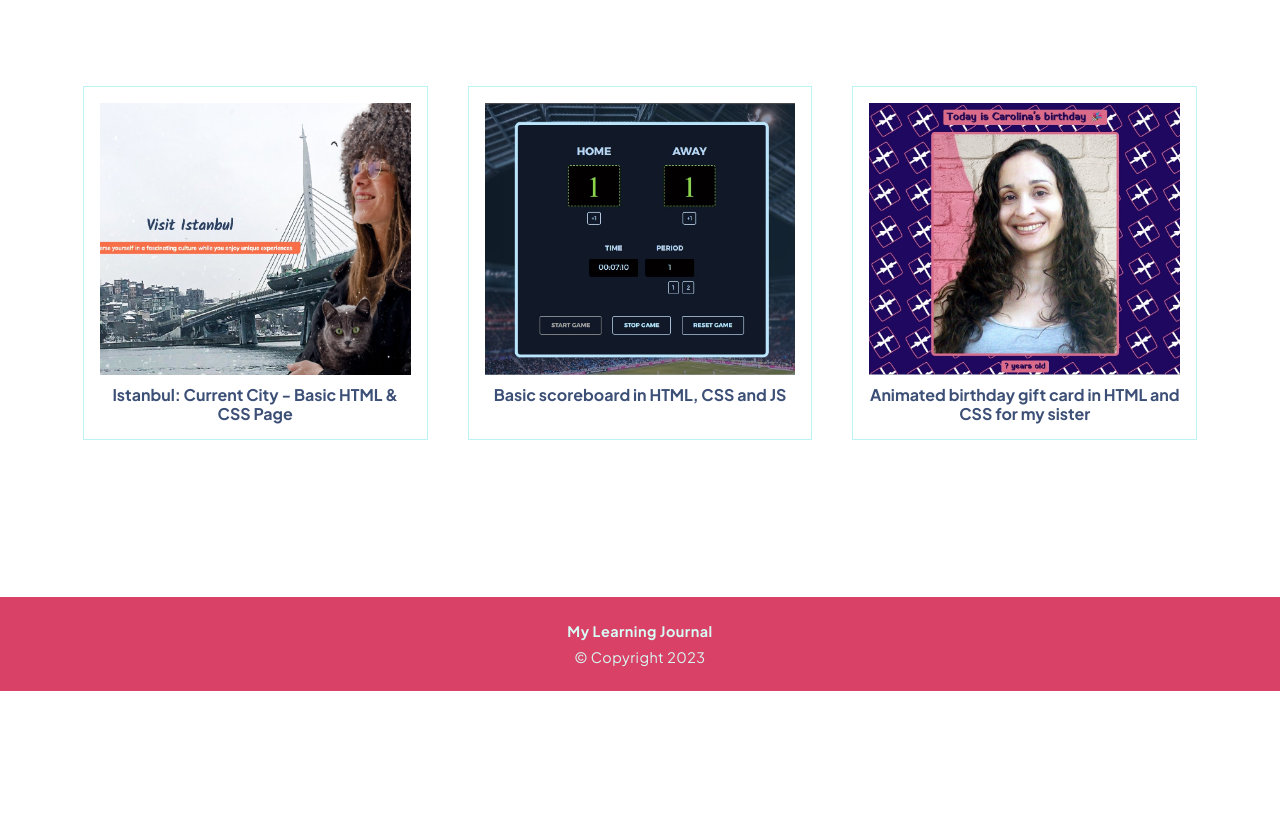
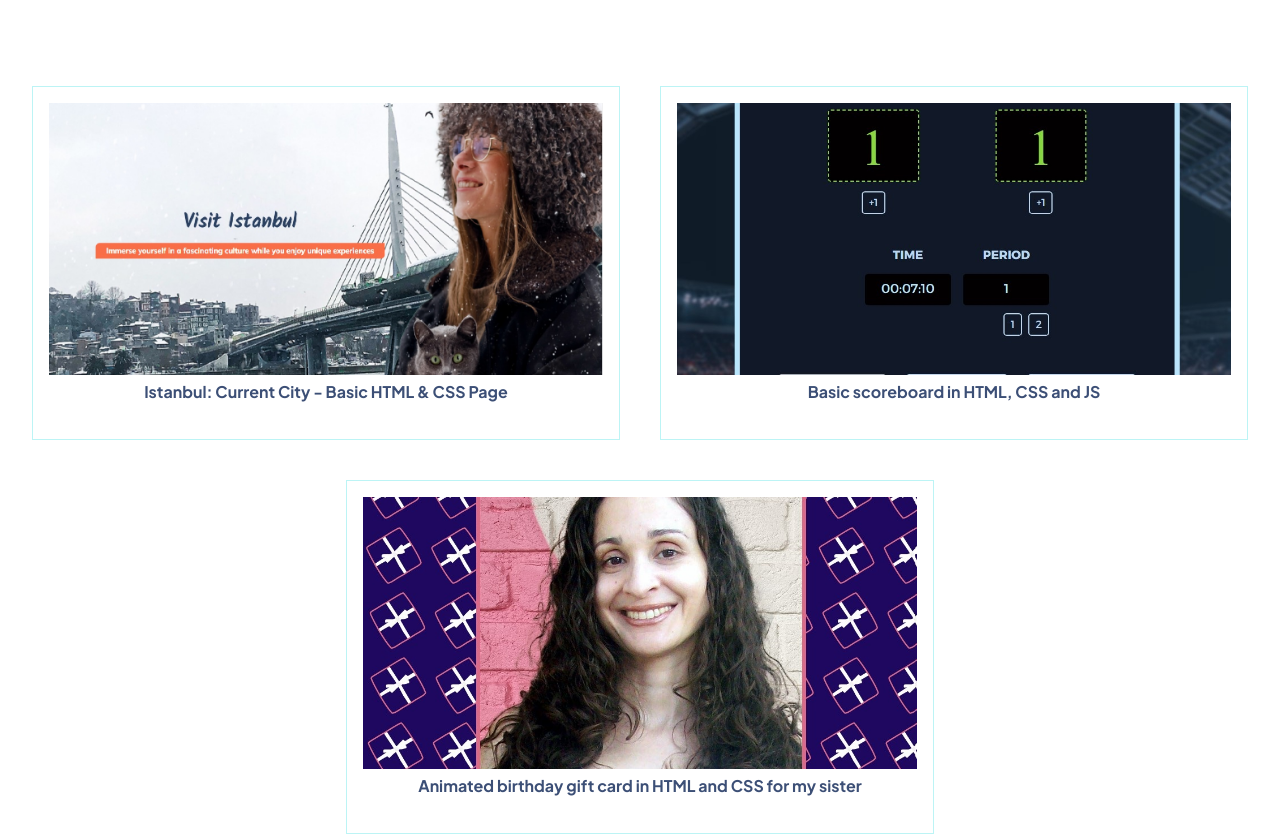
Before and after one commit to carlasmartinsr/My-Portafolio-Journal, a plain HTML site: page post.html in a window 1280 px wide. Shown: the part 1527-2364 px from the top of the page. Before the commit the page ends 2218 px from the top, so only its background shows below. Drawn offline with nearby package versions, Linux system fonts and the light colour scheme.

Commit message:
update css

```diff
--- a/css/about.css
+++ b/css/about.css
@@ -252,15 +252,10 @@ h2 {
 }
  */
 
+/* ----- Projects ----- */
+
 .section-project {
   padding: 5em 2em 1.875em 2em;
-}
-
-.project-container a {
-  text-decoration: none;
-  margin: 0;
-  padding: 0;
-  display: block;
 }
 
 .project-container {
@@ -274,10 +269,13 @@ h2 {
 }
 
 .project-card a {
+  text-decoration: none;
+  display: block;
+  margin: 0;
+  padding: 1em;
   flex: 0 1 calc(100% - 1.25em);
   display: grid;
   grid-template-rows: 17em 3em;
-  padding: 1em;
   text-align: center;
 }
 
@@ -310,11 +308,13 @@ h2 {
   grid-row: 2/3;
 }
 
-@media (min-width: 48em) {
+@media (min-width: 30em) {
   .project-card {
-    flex: 0 1 calc(30% - 1.25em);
+    flex: 0 1 calc(50% - 1.25em);
   }
+
   .project-card p {
+    padding: 0.5em 0;
     font-size: 1rem;
   }
 }
--- a/css/index.css
+++ b/css/index.css
@@ -294,10 +294,10 @@ h3 {
   text-decoration: none;
   display: block;
   margin: 0;
+  padding: 1em;
   flex: 0 1 calc(100% - 1.25em);
   display: grid;
   grid-template-rows: 17em 3em;
-  padding: 1em;
   text-align: center;
 }
 
--- a/css/post.css
+++ b/css/post.css
@@ -233,13 +233,6 @@ h2 {
   padding: 5em 2em 1.875em 2em;
 }
 
-.project-container a {
-  text-decoration: none;
-  margin: 0;
-  padding: 0;
-  display: block;
-}
-
 .project-container {
   margin: 0 auto;
   max-width: 78.125em;
@@ -251,10 +244,13 @@ h2 {
 }
 
 .project-card a {
+  text-decoration: none;
+  display: block;
+  margin: 0;
+  padding: 1em;
   flex: 0 1 calc(100% - 1.25em);
   display: grid;
   grid-template-rows: 17em 3em;
-  padding: 1em;
   text-align: center;
 }
 
@@ -287,15 +283,16 @@ h2 {
   grid-row: 2/3;
 }
 
-@media (min-width: 48em) {
+@media (min-width: 30em) {
   .project-card {
-    flex: 0 1 calc(30% - 1.25em);
+    flex: 0 1 calc(50% - 1.25em);
   }
+
   .project-card p {
+    padding: 0.5em 0;
     font-size: 1rem;
   }
 }
-
 /* ----- Footer ----- */
 footer {
   display: flex;
```
